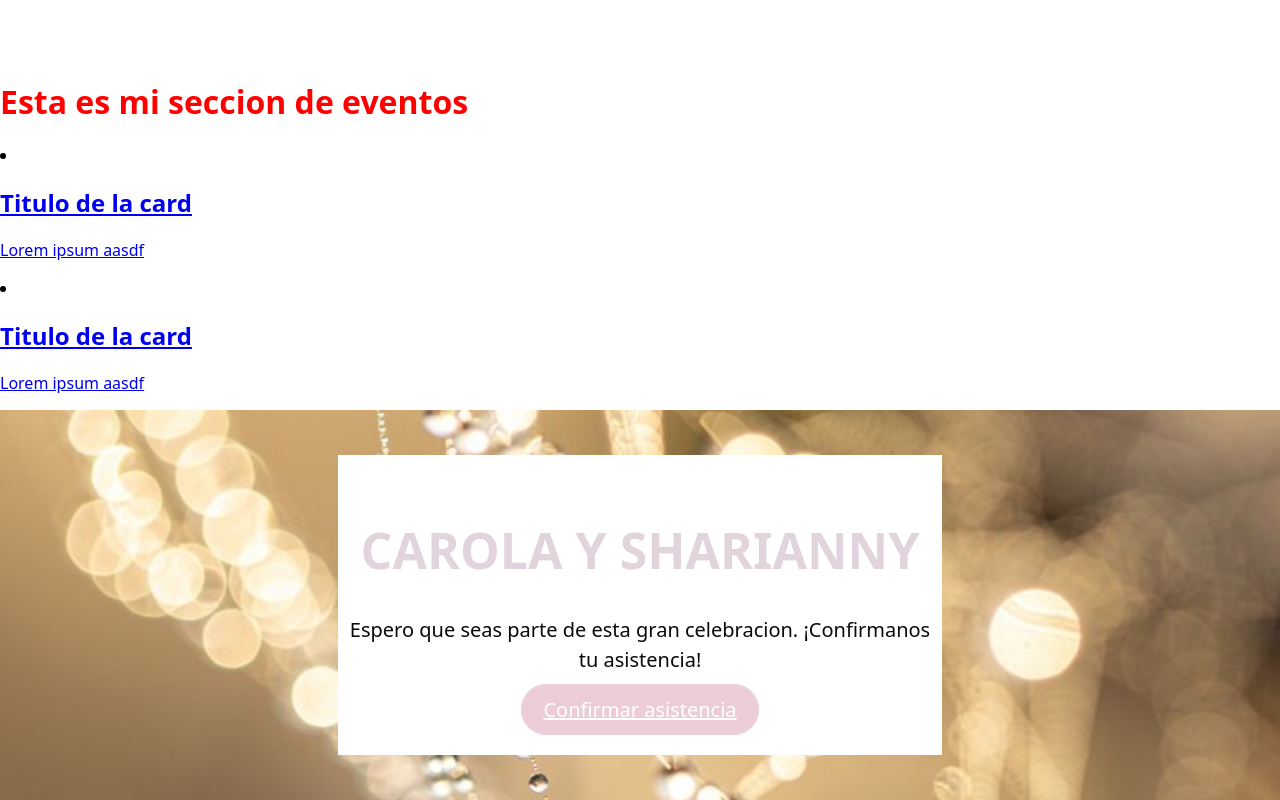
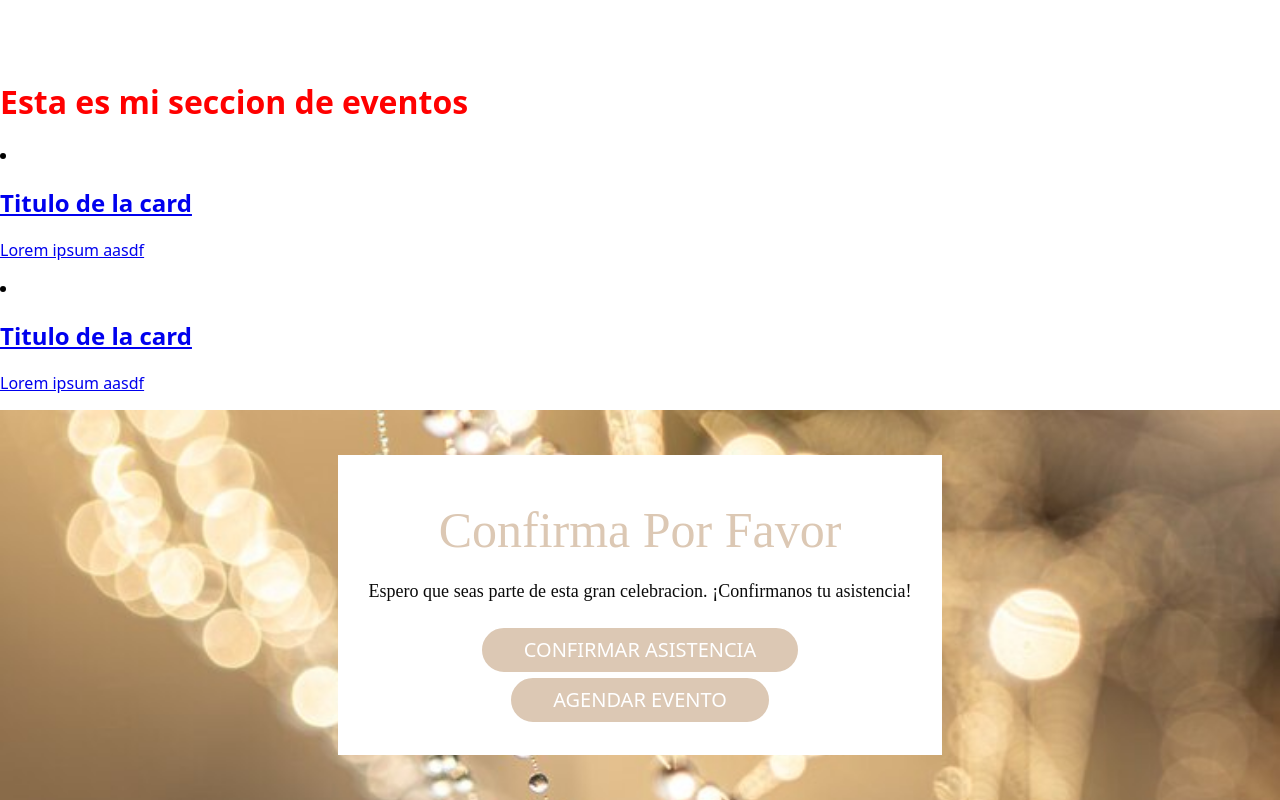
Before and after one commit to joser098/wedding-template, an Astro site: page / in a window 1280 px wide. Shown: the part 1272-2072 px from the top of the page. Built offline with nearby package versions, Linux system fonts and the light colour scheme; Astro itself is replaced by a stand-in of ours.

Commit message:
confirmacion

```diff
--- a/src/components/Confirmation.astro
+++ b/src/components/Confirmation.astro
@@ -1,6 +1,6 @@
 <style>
   #cards-container {
-    background-color: #FFF;
+    background-color: #fff;
     background-position: center center;
     width: 600px;
     padding: 50px 2px 50px;
@@ -25,31 +25,39 @@
 
   .formula {
     color: #ffffff;
-    border: 2px solid rgb(235, 208, 223);
+    border: 2px solid #dcc8b4;
     border-radius: 30px;
-    transition: 0, 5s;
-    background-color: rgb(236, 204, 214);
-    padding: 10px 20px;
+    transition: 1s;
+    background-color: #dcc8b4;
+    padding: 5px 40px;
     font-size: 20px;
-    font-weight: 200;
+    font-weight: 100;
+    margin: 3px;
+    text-decoration: none;
+    display: inline-block;
   }
 
   .formula:hover {
     background-color: transparent;
+    color: #dfd5db;
   }
 
   p {
-    font-size: 20px;
-    font-weight: 500;
+    font-size: 18px;
     color: rgb(10, 10, 10);
+    margin: 5px;
+    margin-bottom: 20px;
+    font-family: 'Noto Serif Georgian', serif;
+    font-weight: 300;
   }
 
   h1 {
     font-size: 50px;
-    margin-top: 50px;
-    font-weight: 600;
-    margin-bottom: 50px;
-    color: rgb(226, 212, 220);
+    margin-top: 30px;
+    font-weight: 500;
+    margin-bottom: 30px;
+    color: #dcc8b4;
+    font-family: "Montserrat";
   }
 
   main {
@@ -64,14 +72,19 @@
 <main>
   <div id="cards-container">
     <div class="confirmacion">
-      <h1>CAROLA Y SHARIANNY</h1>
+      <h1>Confirma Por Favor</h1>
       <p>
         Espero que seas parte de esta gran celebracion. ¡Confirmanos tu
         asistencia!
       </p>
-      <a href="https://docs.google.com/forms/d/e/1FAIpQLSdW2MNrglehWBmiLAHzLwOnCrolTRkofHxRKpsMmfAbPpho_g/viewform?usp=sf_link" target="_blank" class="formula"
-        >Confirmar asistencia</a
+      <a
+        href="https://docs.google.com/forms/d/e/1FAIpQLSdW2MNrglehWBmiLAHzLwOnCrolTRkofHxRKpsMmfAbPpho_g/viewform?usp=sf_link"
+        target="_blank"
+        class="formula">CONFIRMAR ASISTENCIA</a
       >
+      <div class="agendar">
+        <a href="" target="_blank" class="formula">AGENDAR EVENTO</a>
+      </div>
     </div>
   </div>
 </main>
```
